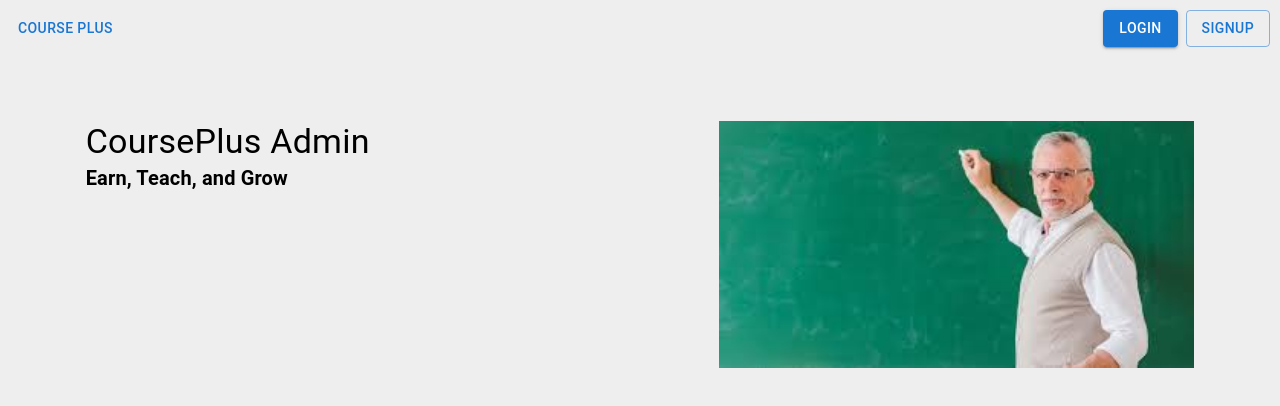
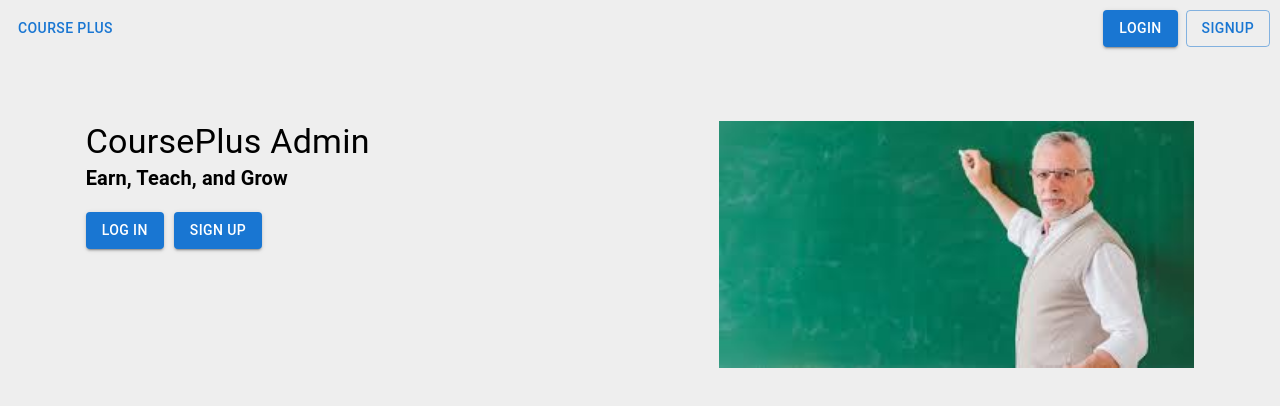
Before and after one commit to abhilash-mukherjee/courses-plus, a React (Vite) app in the folder courses-plus/: page / in a window 1280 px wide. Shown: the top 406 px of the page. Built offline with nearby package versions, Linux system fonts and the light colour scheme; no server answers.

Commit message:
Fixed: Login SIgnup CTAs not showing in landing page

```diff
--- a/courses-plus/src/components/LandingPage.jsx
+++ b/courses-plus/src/components/LandingPage.jsx
@@ -24,7 +24,7 @@ function LandingPage({userEmail}) {
                         <Typography variant="h4"> CoursePlus Admin </Typography>
                         <Typography variant="h6" fontWeight={'700'}> Earn, Teach, and Grow </Typography>
                         <br></br>
-                        { !userEmail && <CTAs></CTAs>}
+                        { !userEmail.email && <CTAs></CTAs>}
                     </Grid>
                 </Grid>
             </div>
```
